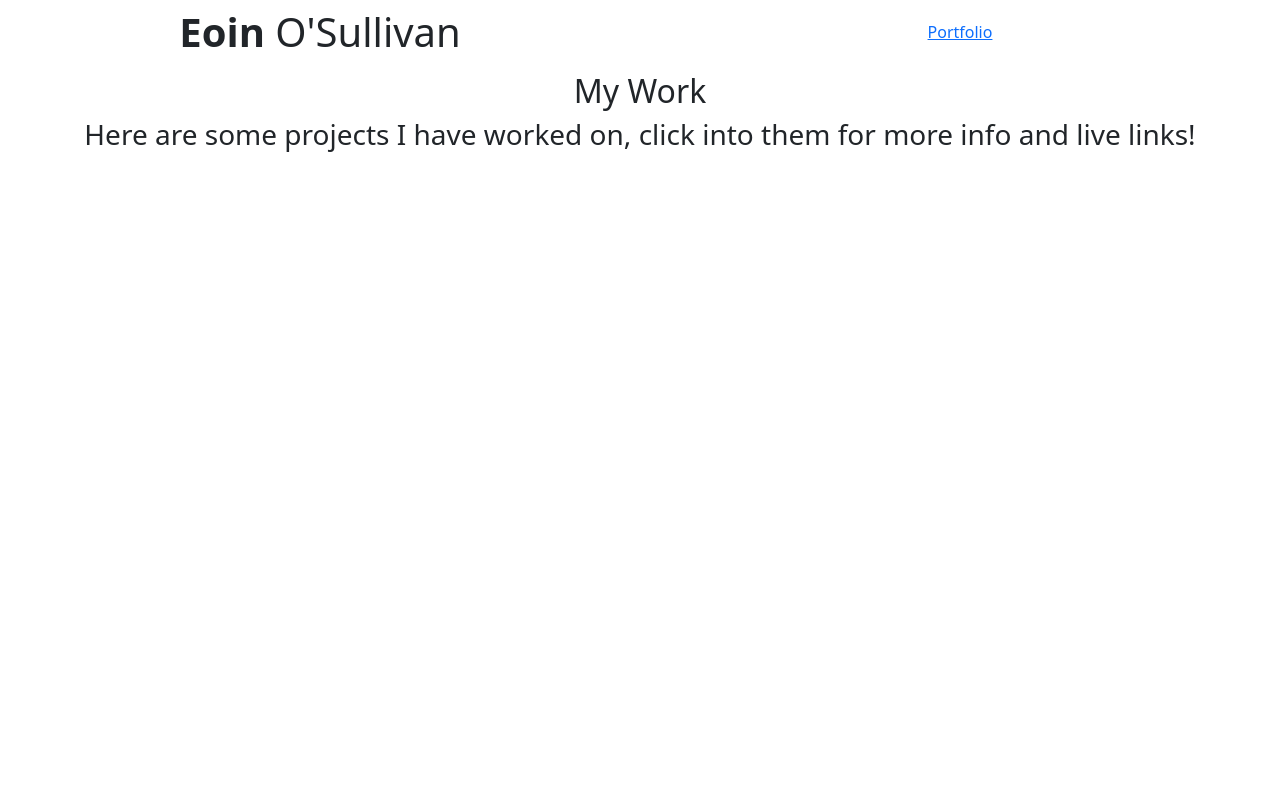
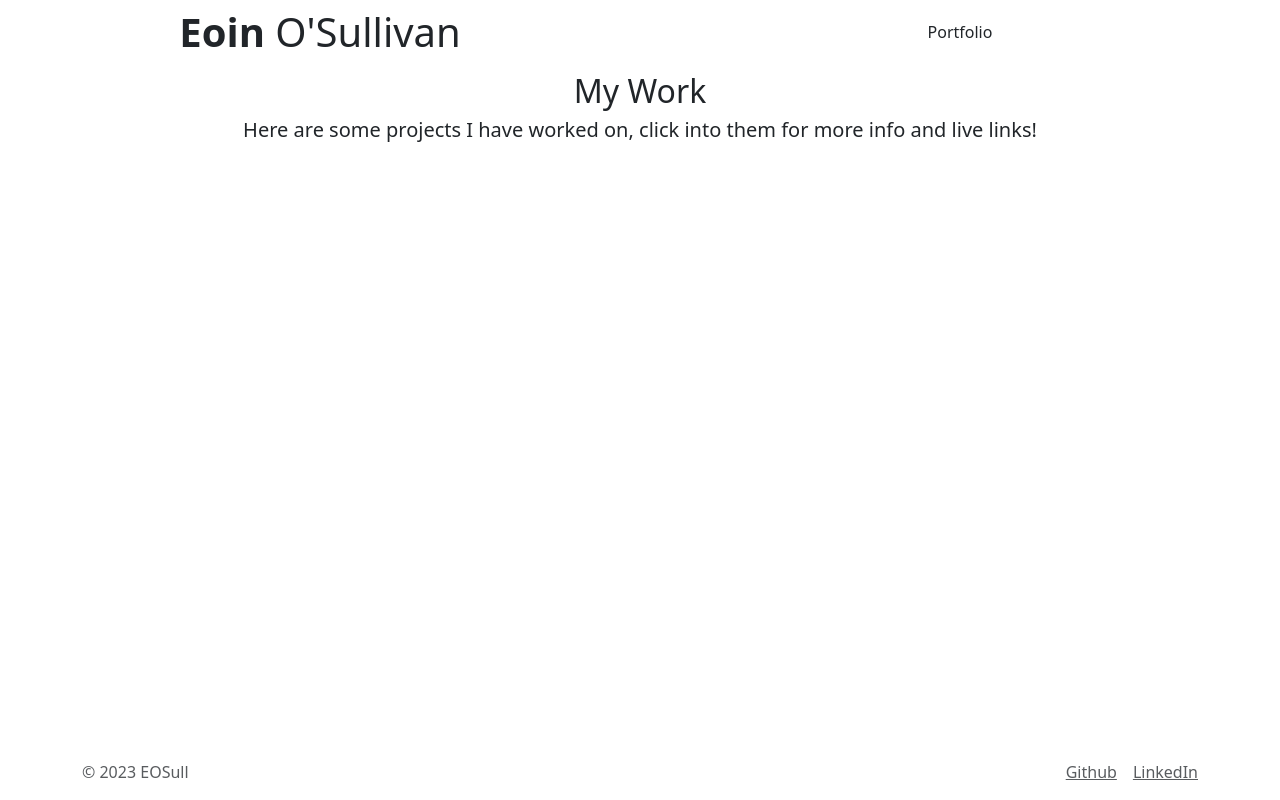
Before and after one commit to eosull/Portfolio-Site, a Django app: page /portfolio/ in a window 1280 px wide. Run offline with Django 4.2, Linux system fonts and the light colour scheme; data that the repository does not hold is empty.

Commit message:
feat:add site footer and link css files

```diff
--- a/eosull_portfolio/settings.py
+++ b/eosull_portfolio/settings.py
@@ -130,7 +130,8 @@ USE_TZ = True
 # Static files (CSS, JavaScript, Images)
 # https://docs.djangoproject.com/en/4.2/howto/static-files/
 
-STATIC_URL = 'static/'
+STATIC_URL = '/static/'
+STATICFILES_DIRS = (os.path.join(BASE_DIR, 'static'),)
 
 # Default primary key field type
 # https://docs.djangoproject.com/en/4.2/ref/settings/#default-auto-field
--- a/portfolio/templates/projects/projects.html
+++ b/portfolio/templates/projects/projects.html
@@ -6,7 +6,7 @@
     <div class="row justify-content-center my-3">
         <div class="col text-center">
             <h2>My Work</h2>
-            <h3>Here are some projects I have worked on, click into them for more info and live links!</h3>
+            <h3 class="fs-5">Here are some projects I have worked on, click into them for more info and live links!</h3>
         </div>
     </div>
 
--- a/static/css/base.css
+++ b/static/css/base.css
@@ -1 +1,11 @@
 /* Project CSS Styling */
+
+body {
+    min-height: 100vh;
+    display: flex;
+    flex-direction: column;
+}
+
+.footer-container {
+    margin-top: auto;
+}
--- a/templates/base.html
+++ b/templates/base.html
@@ -35,14 +35,29 @@
           <div class="col-12 col-lg-6 my-auto py-1 py-lg-0">
             <ul class="list-inline list-unstyled text-center text-lg-right my-0">
               <li class="list-inline-item">
-                <a href="{% url 'projects' %}">Portfolio</a>
+                <a class="nav-link" href="{% url 'projects' %}">Portfolio</a>
               </li>
             </ul>
           </div>
         </div>
       </header>
 
+
     {% block content %}
     {% endblock %}
+
+    <!-- Taken from Bootstrap example footers https://getbootstrap.com/docs/5.2/examples/footers/ -->
+    <div class="container footer-container">
+      <footer class="d-flex flex-wrap justify-content-between align-items-center py-3 mt-auto">
+        <div class="col-md-4 d-flex align-items-center">
+          <span class="mb-3 mb-md-0 text-muted">&copy; 2023 EOSull</span>
+        </div>
+
+        <ul class="nav col-md-4 justify-content-end list-unstyled d-flex">
+          <li class="ms-3"><a class="text-muted" href="#">Github</a></li>
+          <li class="ms-3"><a class="text-muted" href="#">LinkedIn</a></li>
+        </ul>
+      </footer>
+    </div>
 </body>
 </html>
```
